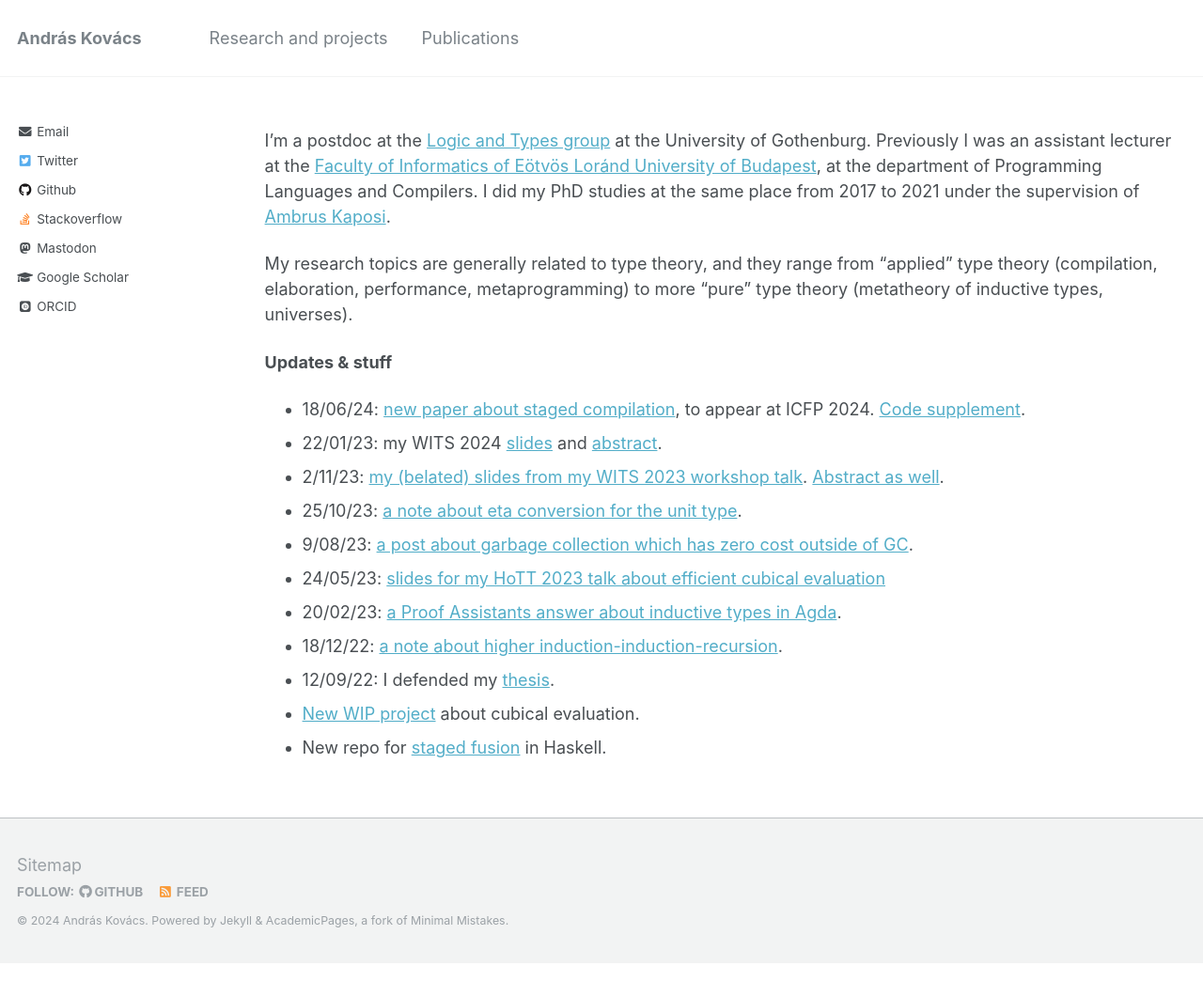
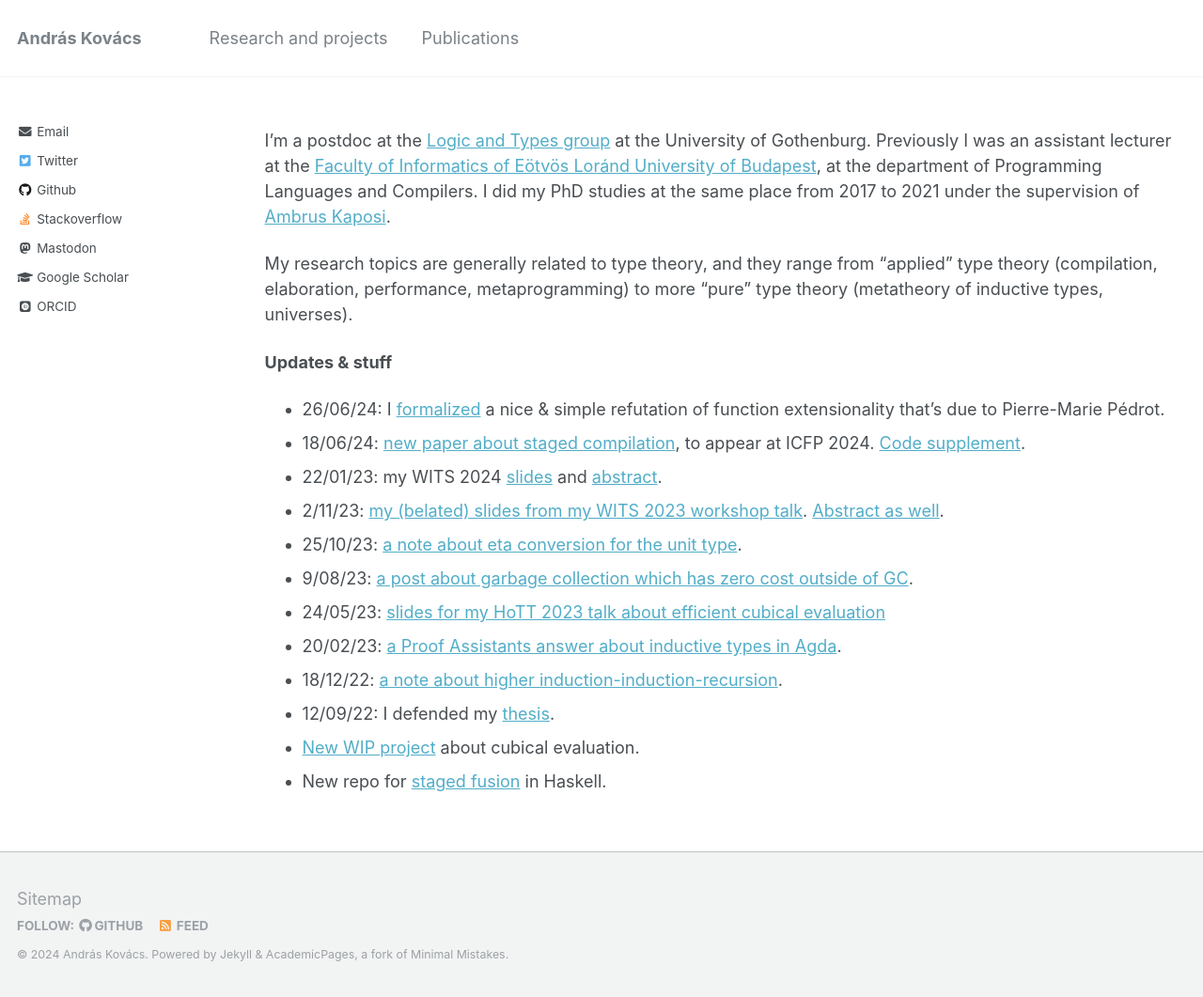
Before and after one commit to AndrasKovacs/AndrasKovacs.github.io, a Jekyll site: the page built from _pages/about.md, in a window 1280 px wide. Shown: the whole page at 94% size. Built offline with Jekyll 4.4.1, drawn with Linux system fonts in a browser that asks for light colours; some web fonts are replaced; before the commit the page ends 1025 px from its top, so only the background shows below that.

Commit message:
add antifunext

```diff
--- a/_pages/about.md
+++ b/_pages/about.md
@@ -22,6 +22,7 @@ to more "pure" type theory (metatheory of inductive types, universes).
 
 **Updates & stuff**
 
+- 26/06/24: I [formalized](https://github.com/AndrasKovacs/antifunext) a nice & simple refutation of function extensionality that's due to Pierre-Marie Pédrot.
 - 18/06/24: [new paper about staged compilation](pdfs/2ltt_icfp24.pdf), to appear at ICFP 2024. [Code supplement](https://github.com/AndrasKovacs/staged/tree/main/icfp24paper/supplement).
 - 22/01/23: my WITS 2024 [slides](pdfs/wits24prez.pdf) and [abstract](pdfs/wits24abstract.pdf).
 - 2/11/23: [my (belated) slides from my WITS 2023 workshop talk](pdfs/wits23prez.pdf). [Abstract as well](pdfs/wits23abstract.pdf).
```
